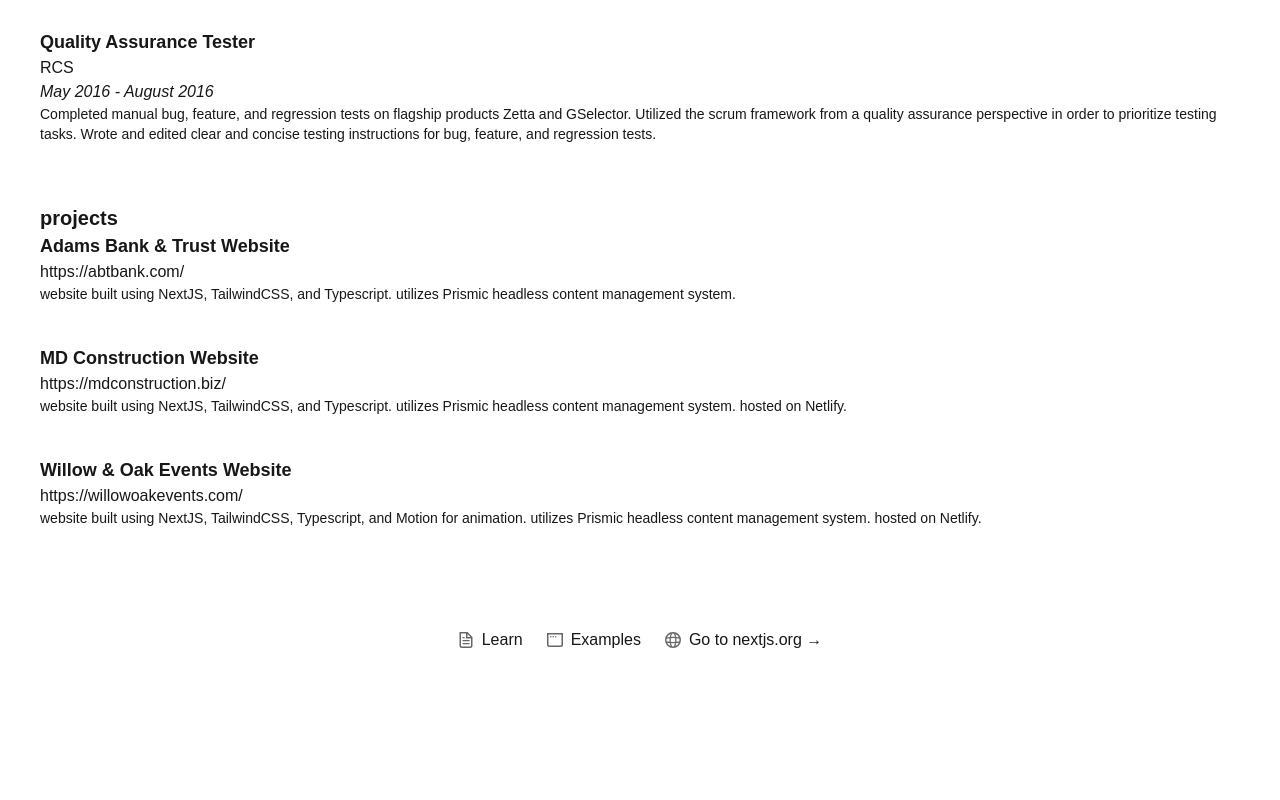
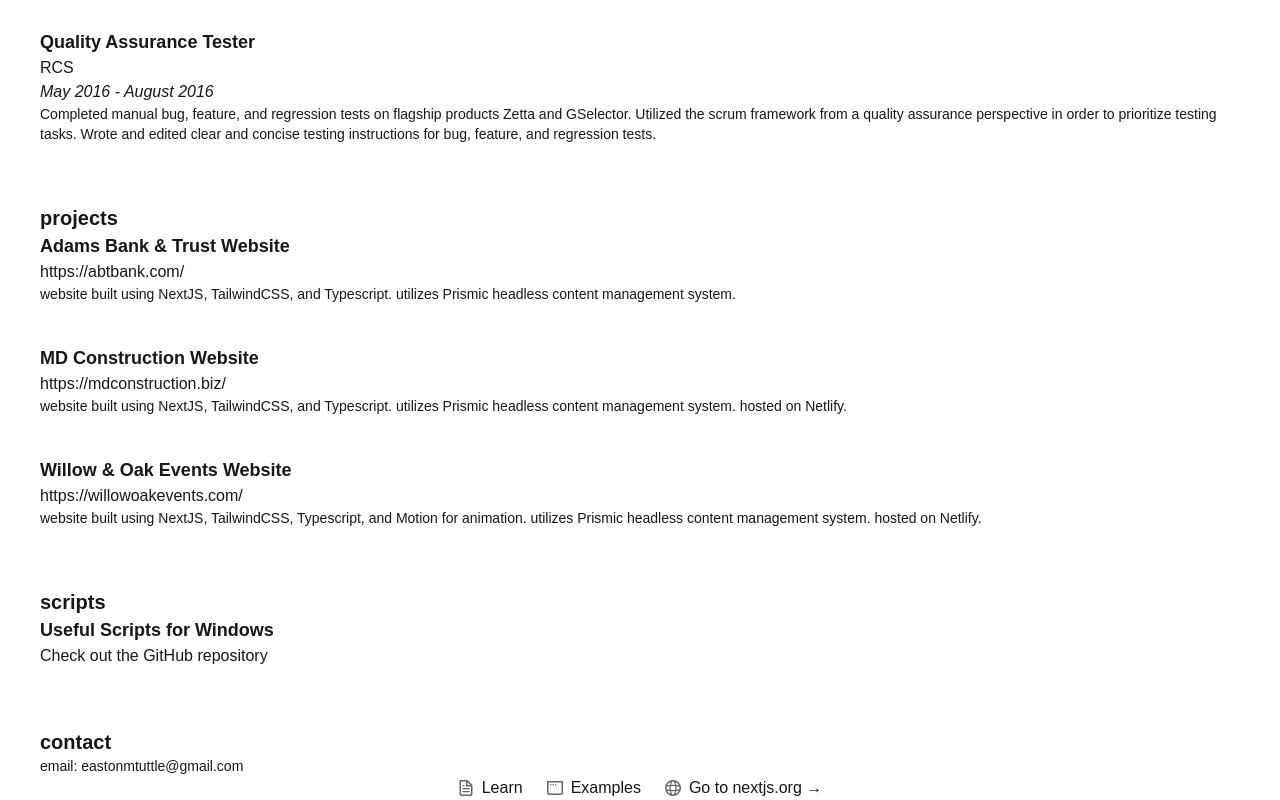
Before and after one commit to Tuttuhl/portfolio, a Next.js app: page / in a window 1280 px wide. Shown: the part 956-1756 px from the top of the page. Before the commit the page ends 1608 px from the top, so only its background shows below. Built offline with nearby package versions, Linux system fonts and the light colour scheme.

Commit message:
Populated Scripts and Contact sections

```diff
--- a/app/page.tsx
+++ b/app/page.tsx
@@ -138,8 +138,26 @@
             </p>
           </div>
         </section>
-        <section id="scripts"></section>
-        <section id="contact"></section>
+        <section id="scripts">
+          <h1 className="text-xl font-bold">scripts</h1>
+          <div className="pb-5">
+            <h2 className="text-lg font-bold">Useful Scripts for Windows</h2>
+            <h3>
+              <Link href="https://github.com/Tuttuhl/scripts-for-windows">
+                Check out the GitHub repository
+              </Link>
+            </h3>
+          </div>
+        </section>
+        <section id="contact">
+          <h1 className="text-xl font-bold">contact</h1>
+          <p className="text-sm">
+            email:{' '}
+            <Link href="mailto:eastonmtuttle@gmail.com">
+              eastonmtuttle@gmail.com
+            </Link>
+          </p>
+        </section>
       </main>
       <footer className="row-start-3 flex gap-6 flex-wrap items-center justify-center">
         <a
```
